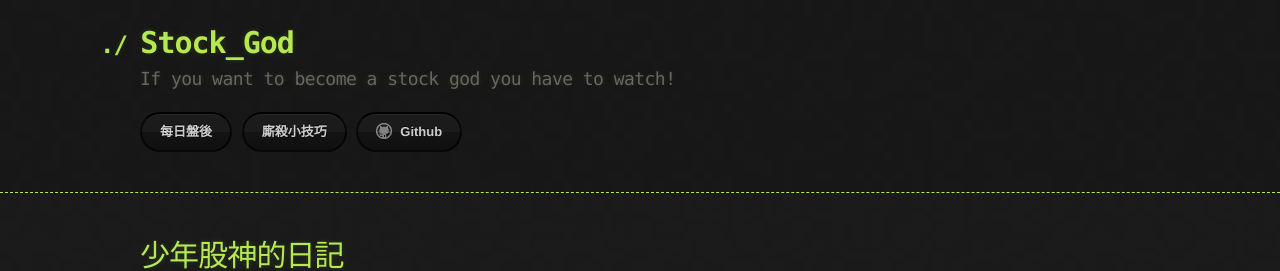
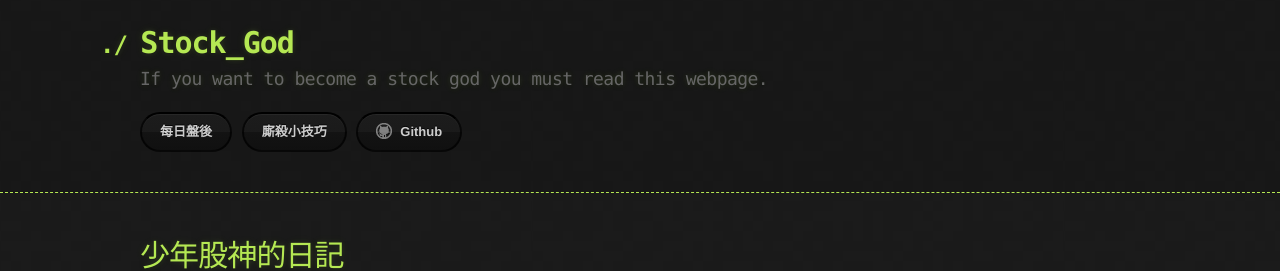
Before and after one commit to lepg5487/Stock_God, a Jekyll site: the page built from index.md, in a window 1280 px wide and 900 px high. Shown: the top 271 px of the window. Built offline with Jekyll 4.4.1, drawn with Linux system fonts in a browser that asks for light colours; our own code applies the rules of GitHub Pages for plain Markdown files.

Commit message:
Update _config.yml

```diff
--- a/_config.yml
+++ b/_config.yml
@@ -1,6 +1,6 @@
 theme: jekyll-theme-hacker
 title: Stock_God
-description: If you want to become a stock god you have to watch!
+description: If you want to become a stock god you must read this webpage.
 show_downloads: true
 github:
   zip_url: https://lepg5487.github.io/Stock_God/
```
